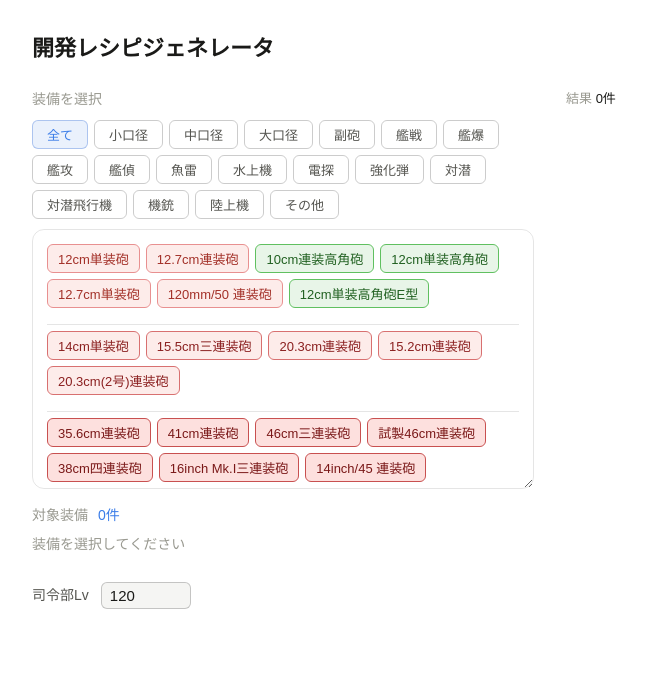
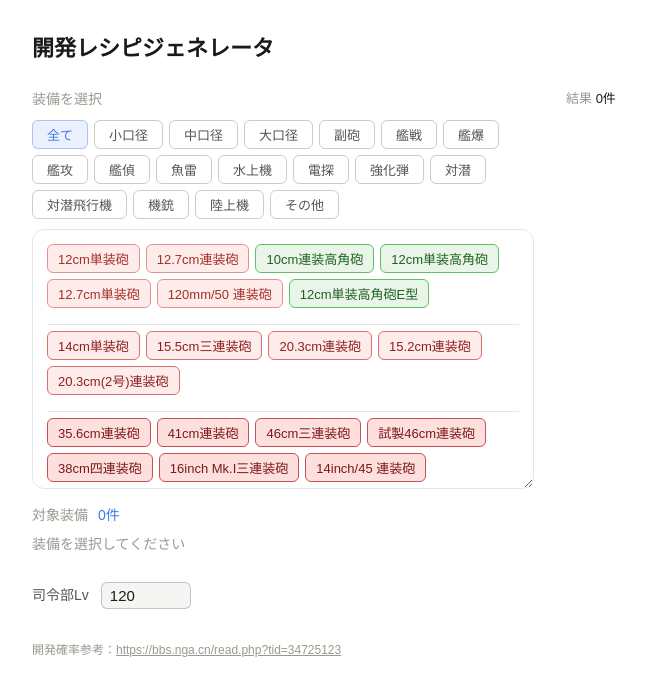
Before and after one commit to iora339/kc-dev-gen, a React (Vite) app: page / in a window 1280 px wide. Shown: the top 696 px of the page, without its empty margins (90-737 px from the left). Built offline with nearby package versions, Linux system fonts and the light colour scheme.

Commit message:
フッターに開発確率参考リンクを追加

```diff
--- a/src/App.tsx
+++ b/src/App.tsx
@@ -179,6 +179,9 @@ if (error) return <div style={{ padding: "2rem", color: "var(--text-danger)" }}>
           )}
         </div>
       </div>
+      <footer style={{ marginTop: "2rem", fontSize: 12, color: "var(--text-muted)" }}>
+        開発確率参考：<a href="https://bbs.nga.cn/read.php?tid=34725123" target="_blank" rel="noopener noreferrer" style={{ color: "inherit" }}>https://bbs.nga.cn/read.php?tid=34725123</a>
+      </footer>
     </div>
   );
 }
```
